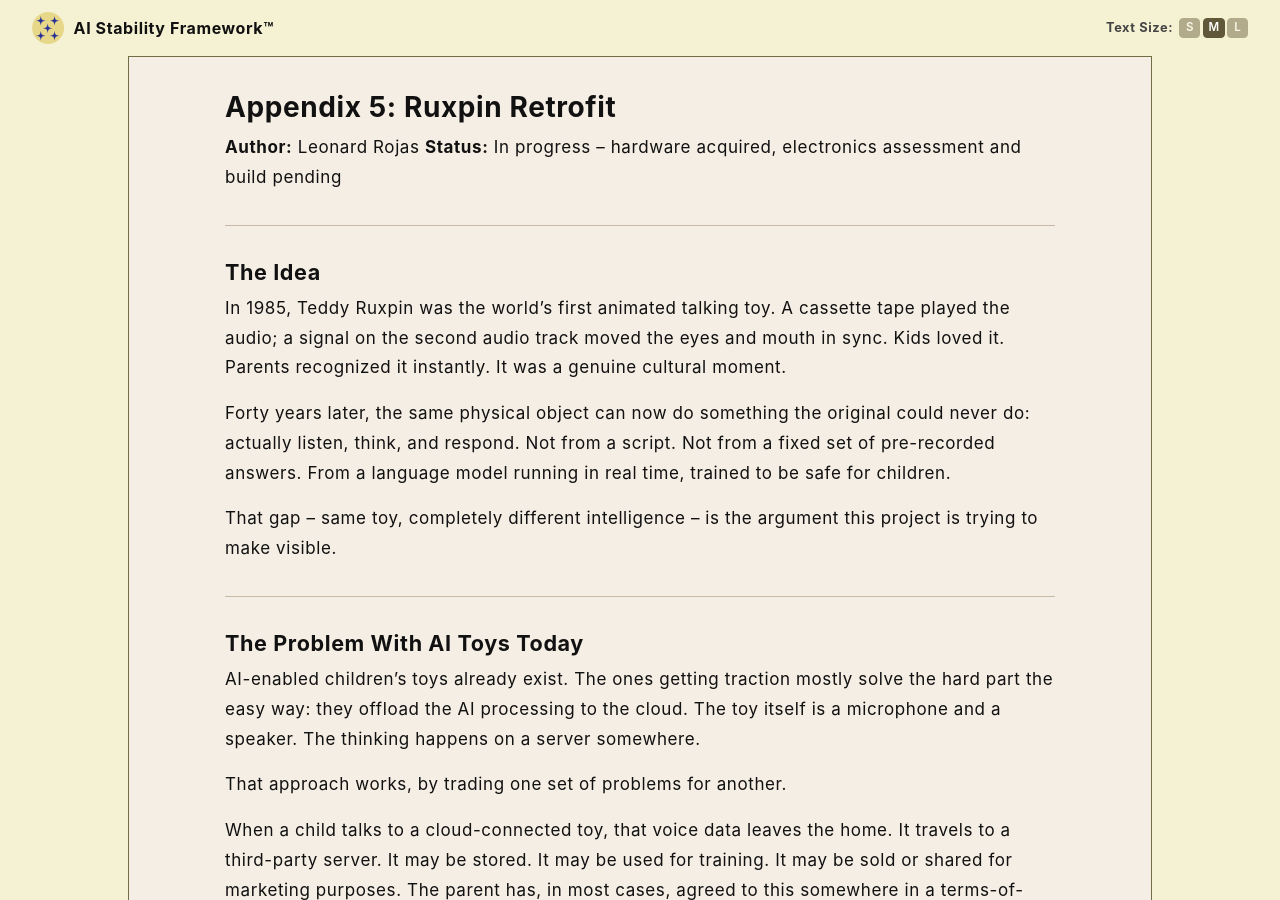
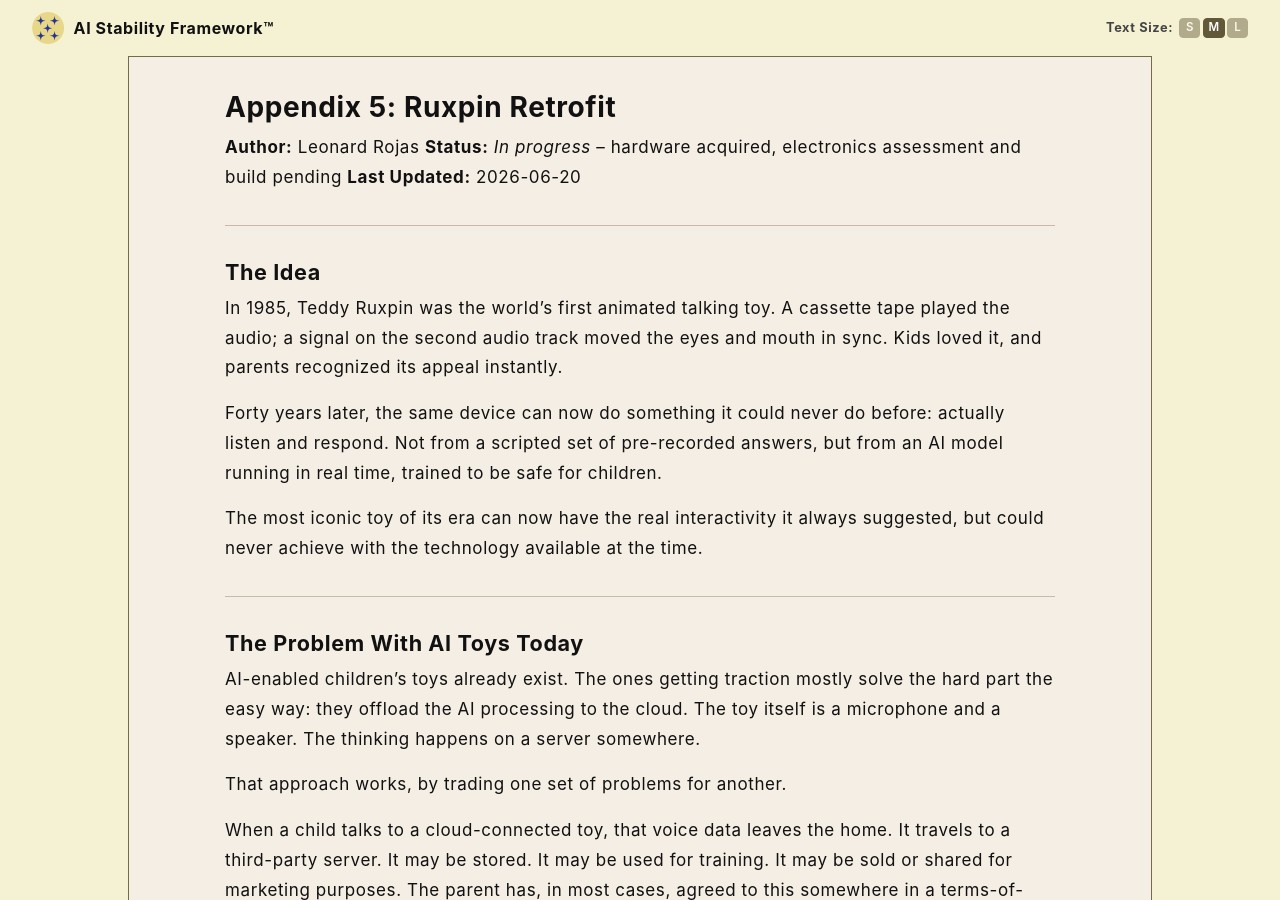
Before and after one commit to rojaslen/AISF-WEB, a Jekyll site: the page built from apx05.md, in a window 1280 px wide and 900 px high. Built offline with Jekyll 4.4.1, drawn with Linux system fonts in a browser that asks for light colours; some web fonts are replaced.

Commit message:
Update apx05.md

```diff
--- a/apx05.md
+++ b/apx05.md
@@ -7,17 +7,18 @@
 # Appendix 5: Ruxpin Retrofit
 
 **Author:** Leonard Rojas
-**Status:** In progress -- hardware acquired, electronics assessment and build pending
+**Status:** *In progress* -- hardware acquired, electronics assessment and build pending
+**Last Updated:** 2026-06-20
 
 ---
 
 ## The Idea
 
-In 1985, Teddy Ruxpin was the world's first animated talking toy. A cassette tape played the audio; a signal on the second audio track moved the eyes and mouth in sync. Kids loved it. Parents recognized it instantly. It was a genuine cultural moment.
+In 1985, Teddy Ruxpin was the world's first animated talking toy. A cassette tape played the audio; a signal on the second audio track moved the eyes and mouth in sync. Kids loved it, and parents recognized its appeal instantly.
 
-Forty years later, the same physical object can now do something the original could never do: actually listen, think, and respond. Not from a script. Not from a fixed set of pre-recorded answers. From a language model running in real time, trained to be safe for children.
+Forty years later, the same device can now do something it could never do before: actually listen and respond. Not from a scripted set of pre-recorded answers, but from an AI model running in real time, trained to be safe for children.
 
-That gap -- same toy, completely different intelligence -- is the argument this project is trying to make visible.
+The most iconic toy of its era can now have the real interactivity it always suggested, but could never achieve with the technology available at the time.
 
 ---
 
@@ -276,13 +277,13 @@
 
 *(TBA -- Harmony Central PPM source)*
 
-[Randi Rain | Inside Teddy Ruxpin: Repair, Schematics & TRRS Jack Mod! 2025](https://youtu.be/J4jgQdVSnws?si=GfiZsSnS91TsiaKp)
+- [Randi Rain | Inside Teddy Ruxpin: Repair, Schematics & TRRS Jack Mod! 2025](https://youtu.be/J4jgQdVSnws?si=GfiZsSnS91TsiaKp)
 
-[workshop1138 | Ruxpin Refurb 1985 WoW](https://youtube.com/playlist?list=PLdsrAeJ-bM2ysKCUj2PRE0TQdhsLGjSXb&si=wACIVqBsXZ5kbYW_)
+- [workshop1138 | Ruxpin Refurb 1985 WoW](https://youtube.com/playlist?list=PLdsrAeJ-bM2ysKCUj2PRE0TQdhsLGjSXb&si=wACIVqBsXZ5kbYW_)
 
-[Jim Henson's Family Hub | The Adventures of Teddy Ruxpin](https://youtube.com/playlist?list=PLifn29u_lcacGQzckLpwpsCrhp5Hr42Wz&si=zuzt1k6kMS26_sOt)
+- [Jim Henson's Family Hub | The Adventures of Teddy Ruxpin](https://youtube.com/playlist?list=PLifn29u_lcacGQzckLpwpsCrhp5Hr42Wz&si=zuzt1k6kMS26_sOt)
 
-[Internet Archive | Search Result](https://archive.org/search?tab=all&query=Ruxpin&sort=-date&and%5B%5D=mediatype%3A%22audio%22&and%5B%5D=creator%3A%22worlds+of+wonder%22)
+- [Internet Archive | Search Result](https://archive.org/search?tab=all&query=Ruxpin&sort=-date&and%5B%5D=mediatype%3A%22audio%22&and%5B%5D=creator%3A%22worlds+of+wonder%22)
 
 ---
 
```
